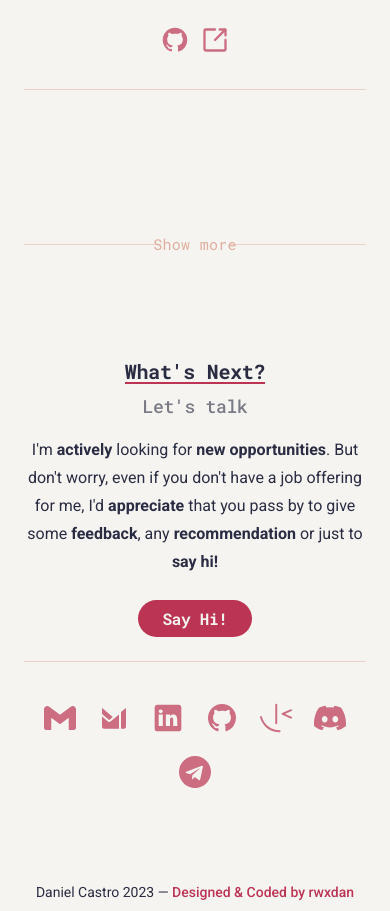
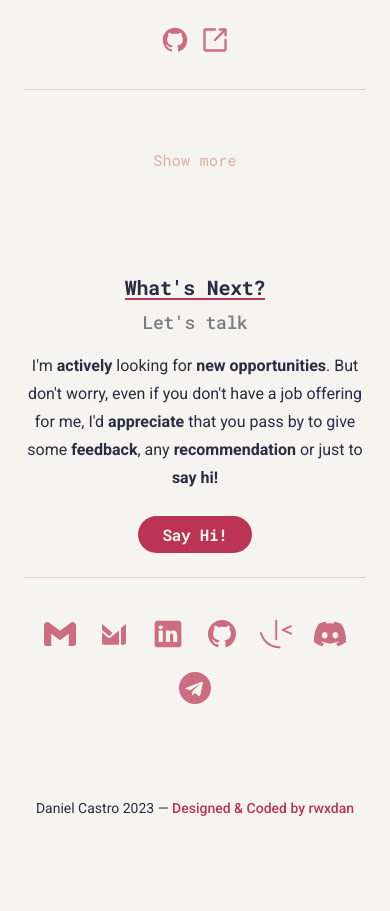
Before and after one commit to rwxdan/rwxdan.dev, a React (Vite) app: page / in a window 390 px wide. Shown: the part 4298-5209 px from the top of the page. After the commit the page ends 5154 px from the top, so only its background shows below. Built offline with nearby package versions, Linux system fonts and the light colour scheme.

Commit message:
Target mobile layout

```diff
--- a/src/components/ShowMore/show_more.css
+++ b/src/components/ShowMore/show_more.css
@@ -127,3 +127,32 @@
   font-weight: 500;
   color: var(--neutral-800);
 }
+
+@media only screen and (max-width: 50em) {
+  .show-more {
+    margin-block-start: 1.5rem;
+  }
+  .show-more-btn::after,
+  .show-more-btn::before {
+    display: none;
+  }
+
+  .show-more .more-box {
+    margin-block-end: 2.25rem;
+  }
+}
+
+@media only screen and (max-width: 430px) {
+  .show-more .more {
+    grid-template-columns: 1fr;
+  }
+
+  .card .relevant {
+    flex-direction: column;
+    align-items: center;
+  }
+
+  .card .stack {
+    justify-content: center;
+  }
+}
```
